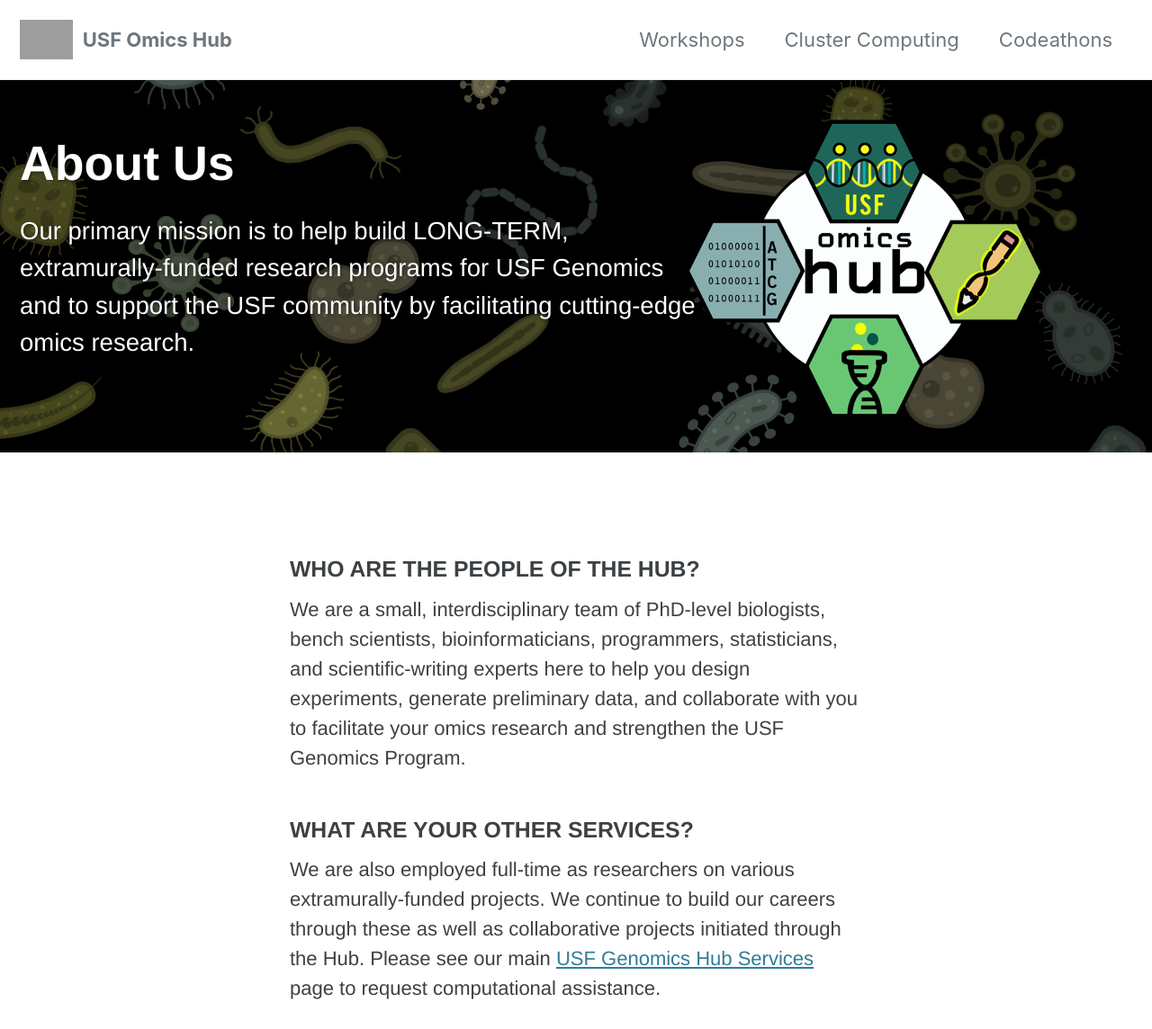
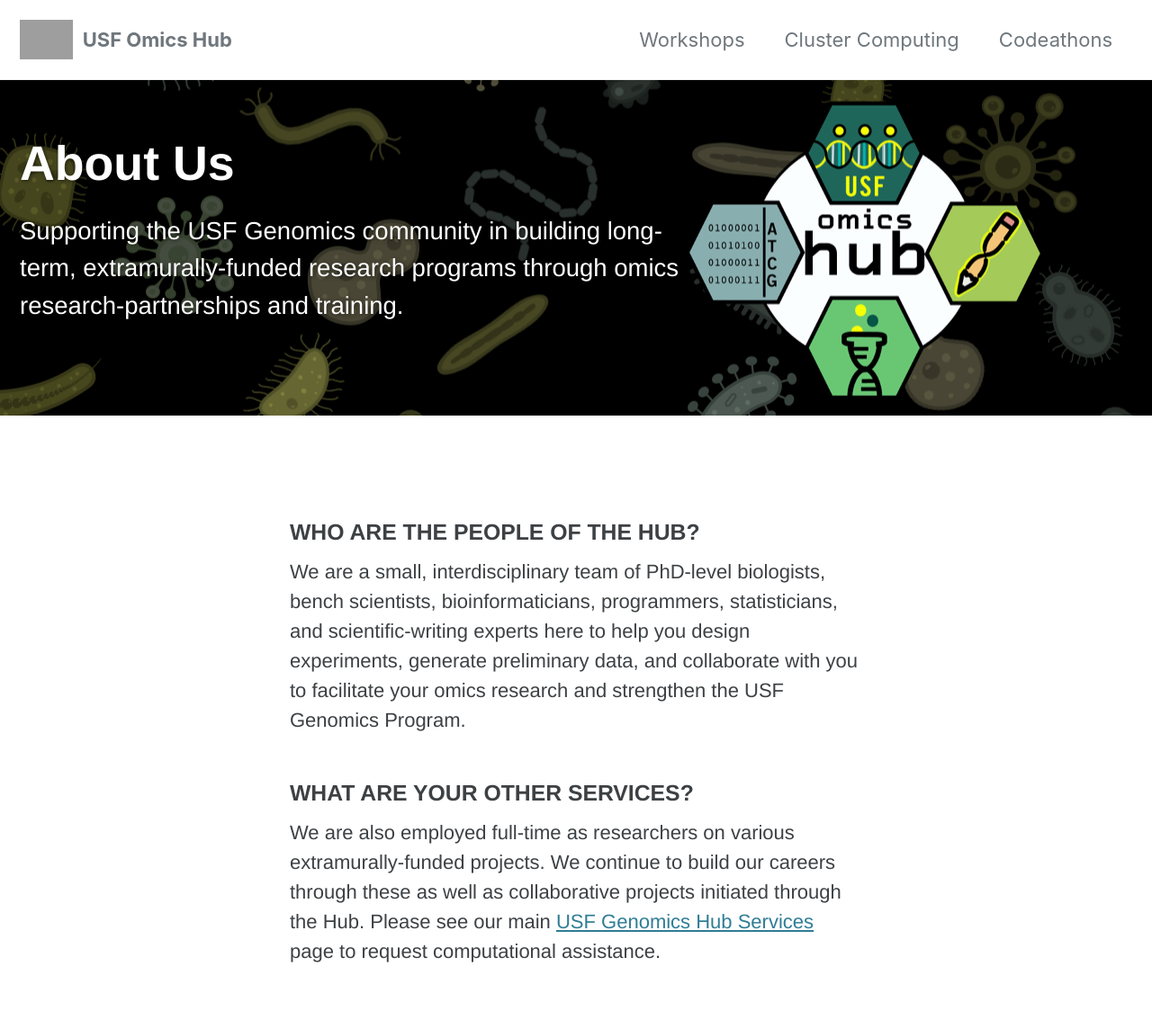
Before and after one commit to usfomicshub/usfomicshub.github.io, a Jekyll site: the page built from About_Us/index.md, in a window 1280 px wide. Shown: the whole page at 90% size. Built offline with Jekyll 4.4.1, drawn with Linux system fonts in a browser that asks for light colours; cached includes are drawn as plain includes; after the commit the page ends 1102 px from its top, so only the background shows below that; grey boxes are pictures that could not be loaded.

Commit message:
Update index.md

```diff
--- a/About_Us/index.md
+++ b/About_Us/index.md
@@ -3,7 +3,7 @@
 title: "About Us"
 header:
   overlay_image: /images/aboutus.png
-excerpt: "Our primary mission is to help build LONG-TERM, extramurally-funded research programs for USF Genomics and to support the USF community by facilitating cutting-edge omics research."
+excerpt: "Supporting the USF Genomics community in building long-term, extramurally-funded research programs through omics research-partnerships and training."
 ---
 
 ### WHO ARE THE PEOPLE OF THE HUB?
```
